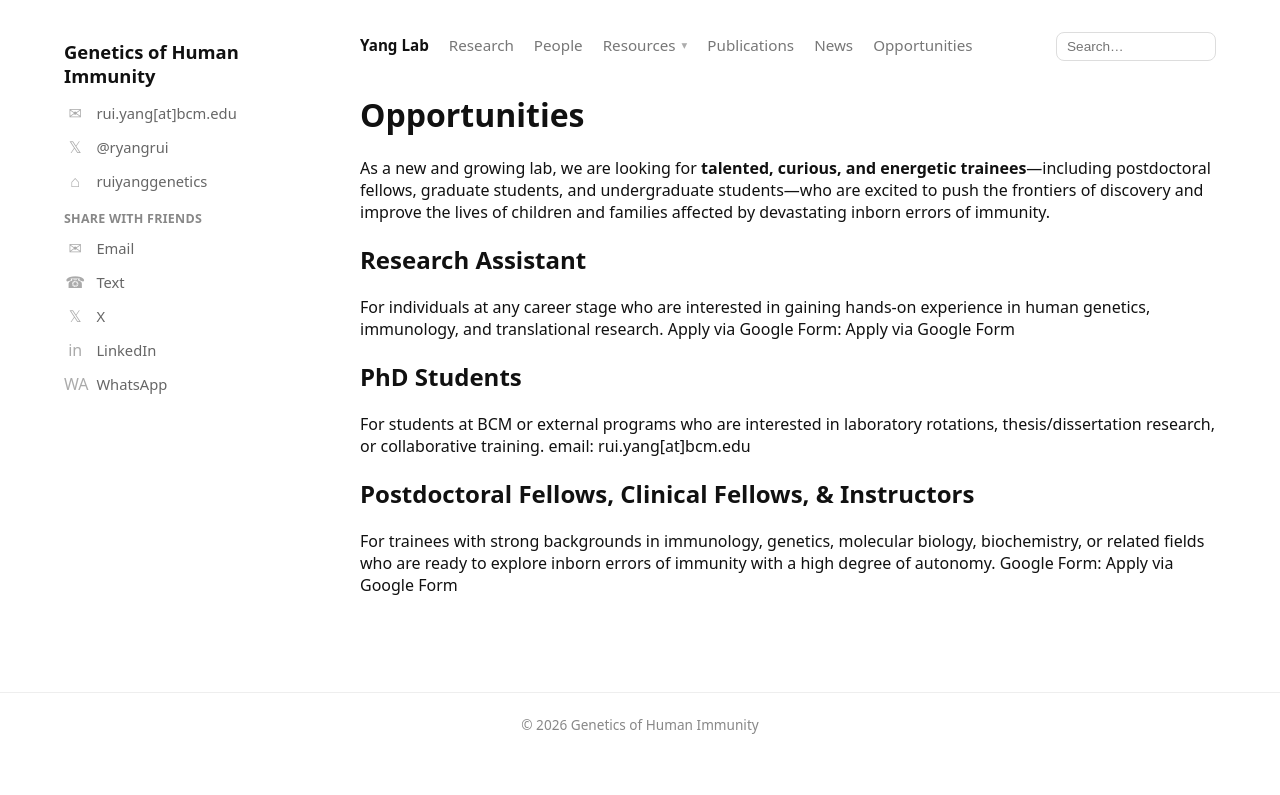
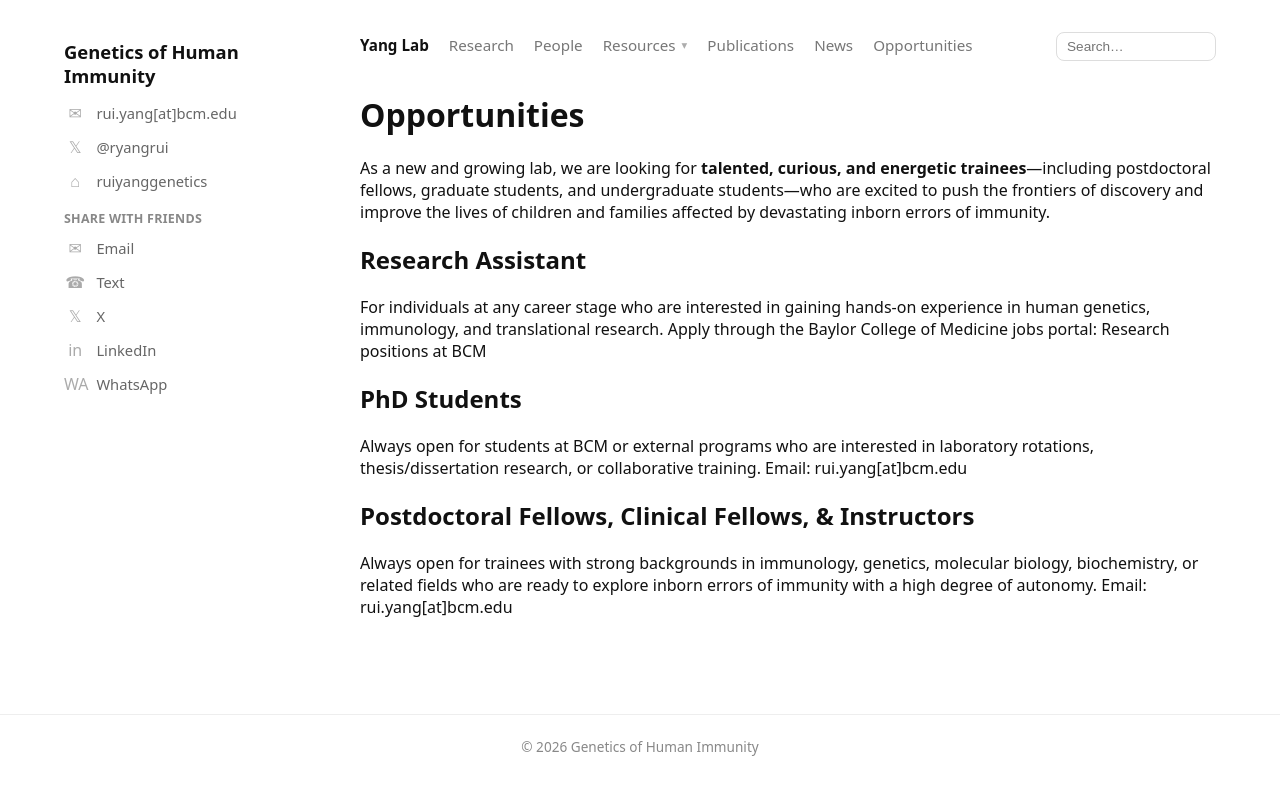
Before and after one commit to ruiyanggenetics/ghilab, a Jekyll site: the page built from opportunities.md, in a window 1280 px wide. Shown: the top 795 px of the page. Built offline with Jekyll 4.4.1, drawn with Linux system fonts in a browser that asks for light colours.

Commit message:
opportunities update

```diff
--- a/opportunities.md
+++ b/opportunities.md
@@ -8,11 +8,12 @@ title: Opportunities
 As a new and growing lab, we are looking for **talented, curious, and energetic trainees**—including postdoctoral fellows, graduate students, and undergraduate students—who are excited to push the frontiers of discovery and improve the lives of children and families affected by devastating inborn errors of immunity.
 
 ## Research Assistant
-For individuals at any career stage who are interested in gaining hands-on experience in human genetics, immunology, and translational research. Apply via Google Form: [Apply via Google Form](https://docs.google.com/forms/d/e/1FAIpQLSdwRc1Nc5H4uSq5V9st0M0X4RR9Z9TA2bsAhLpG70eeRN3e-A/viewform?usp=header)
+For individuals at any career stage who are interested in gaining hands-on experience in human genetics, immunology, and translational research. Apply through the Baylor College of Medicine jobs portal: [Research positions at BCM](https://jobs.bcm.edu/go/Research/7951500/)
 
 ## PhD Students
-For students at BCM or external programs who are interested in laboratory rotations, thesis/dissertation research, or collaborative training.
-email: rui.yang[at]bcm.edu
+Always open for students at BCM or external programs who are interested in laboratory rotations, thesis/dissertation research, or collaborative training.
+Email: rui.yang[at]bcm.edu
 
 ## Postdoctoral Fellows, Clinical Fellows, & Instructors
-For trainees with strong backgrounds in immunology, genetics, molecular biology, biochemistry, or related fields who are ready to explore inborn errors of immunity with a high degree of autonomy. Google Form: [Apply via Google Form](https://docs.google.com/forms/d/e/1FAIpQLSdVOZsmvcRQ1QGoTMUzY7-7MdrgDEZS74CySSs2M2k3Sap4-w/viewform?usp=publish-editor)
+Always open for trainees with strong backgrounds in immunology, genetics, molecular biology, biochemistry, or related fields who are ready to explore inborn errors of immunity with a high degree of autonomy.
+Email: rui.yang[at]bcm.edu
```
Also changed, not shown: 2 other files.
